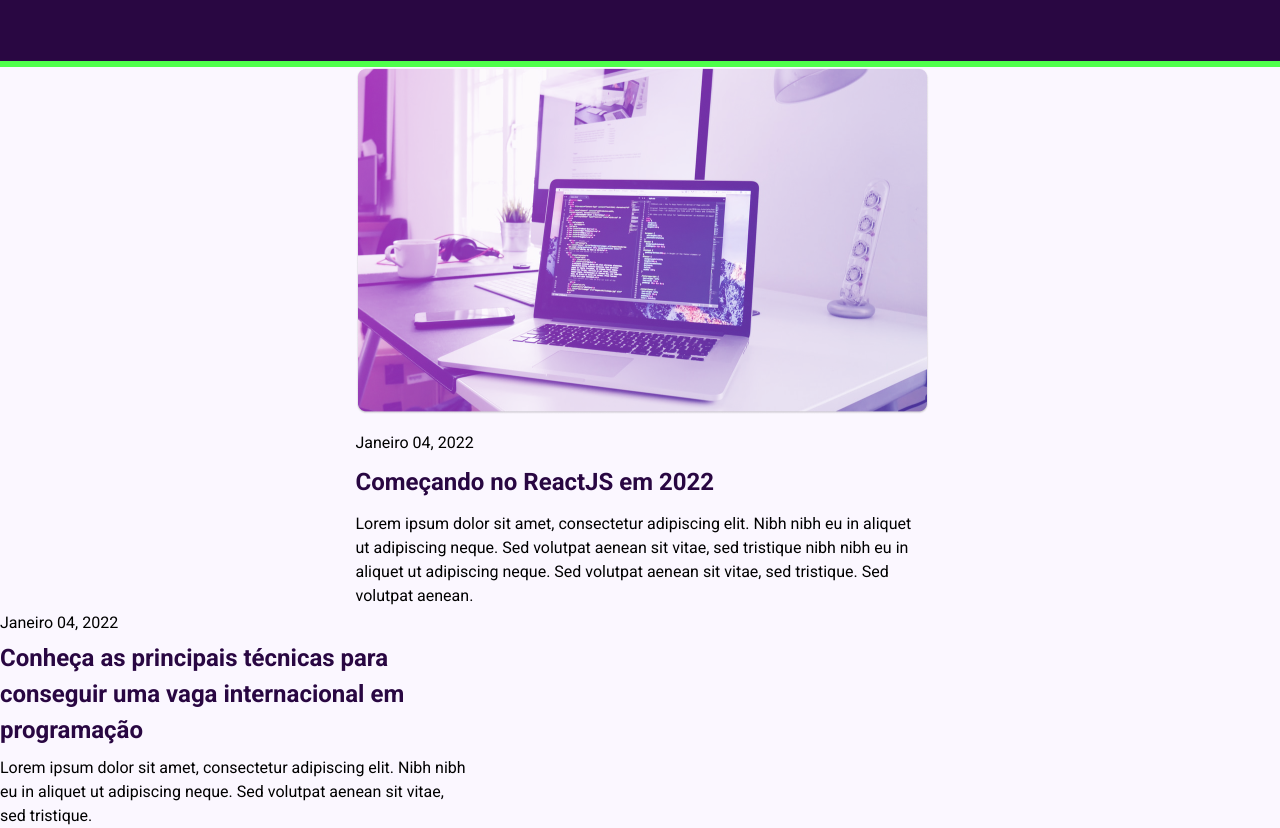
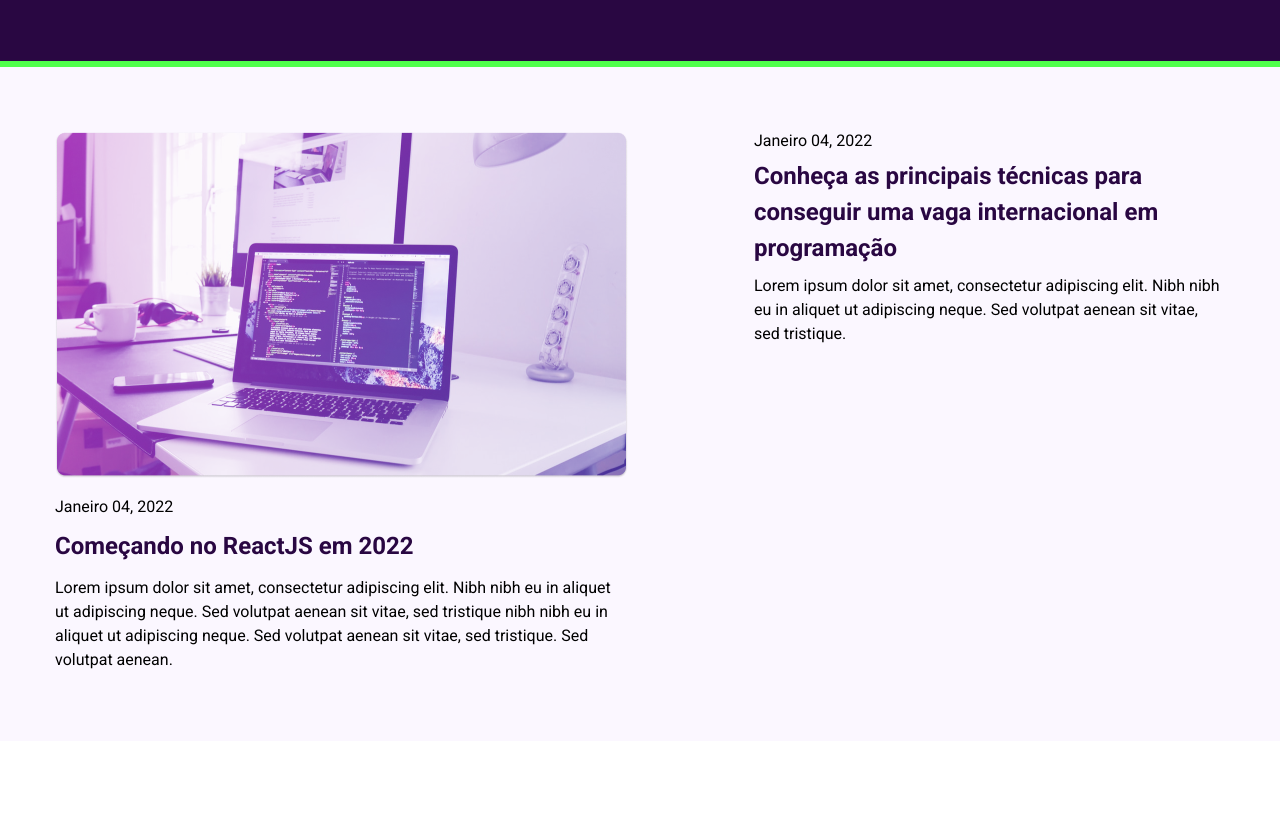
Before and after one commit to guilhermequeico/theBlog., a plain HTML site: page index.html in a window 1280 px wide. Shown: the part 521-1349 px from the top of the page. After the commit the page ends 1262 px from the top, so only its background shows below. Drawn offline with Linux system fonts and the light colour scheme.

Commit message:
:sparkles: Create post-content

```diff
--- /dev/null
+++ b/assets/css/components/post-content.css
@@ -0,0 +1,5 @@
+.post-content {
+    display: flex;
+    justify-content: space-between;
+    padding: 6.4rem 0;
+}
--- a/index.html
+++ b/index.html
@@ -20,6 +20,7 @@
         <link rel="stylesheet" href="./assets/css/components/content__guide.css">
         <link rel="stylesheet" href="./assets/css/components/content__background.css">
         <link rel="stylesheet" href="./assets/css/components/main-post.css">
+        <link rel="stylesheet" href="./assets/css/components/post-content.css">
         <link rel="stylesheet" href="./assets/css/components/post__card.css">
         <link rel="stylesheet" href="./assets/css/components/post__side.css">
     </head>
@@ -57,7 +58,8 @@
             </div>
         </section>
         <section class="main-post">
-            <div class="post__card container">
+            <div class="post-content container">
+                <div class="post__card">
                     <figure>
                         <img src="./assets/img/post-1.png" alt="Começando no RaactJS em 2022">
                         <figcaption>
@@ -72,6 +74,7 @@
                     <h2 class="title">Conheça as principais técnicas para conseguir uma vaga internacional em programação</h2>
                     <p class="description">Lorem ipsum dolor sit amet, consectetur adipiscing elit. Nibh nibh eu in aliquet ut adipiscing neque. Sed volutpat aenean sit vitae, sed tristique.</p>
                 </div>
+            </div>
         </section>
     </body>
 </html>
```
Lines whose indentation alone changed are shown as unchanged.
